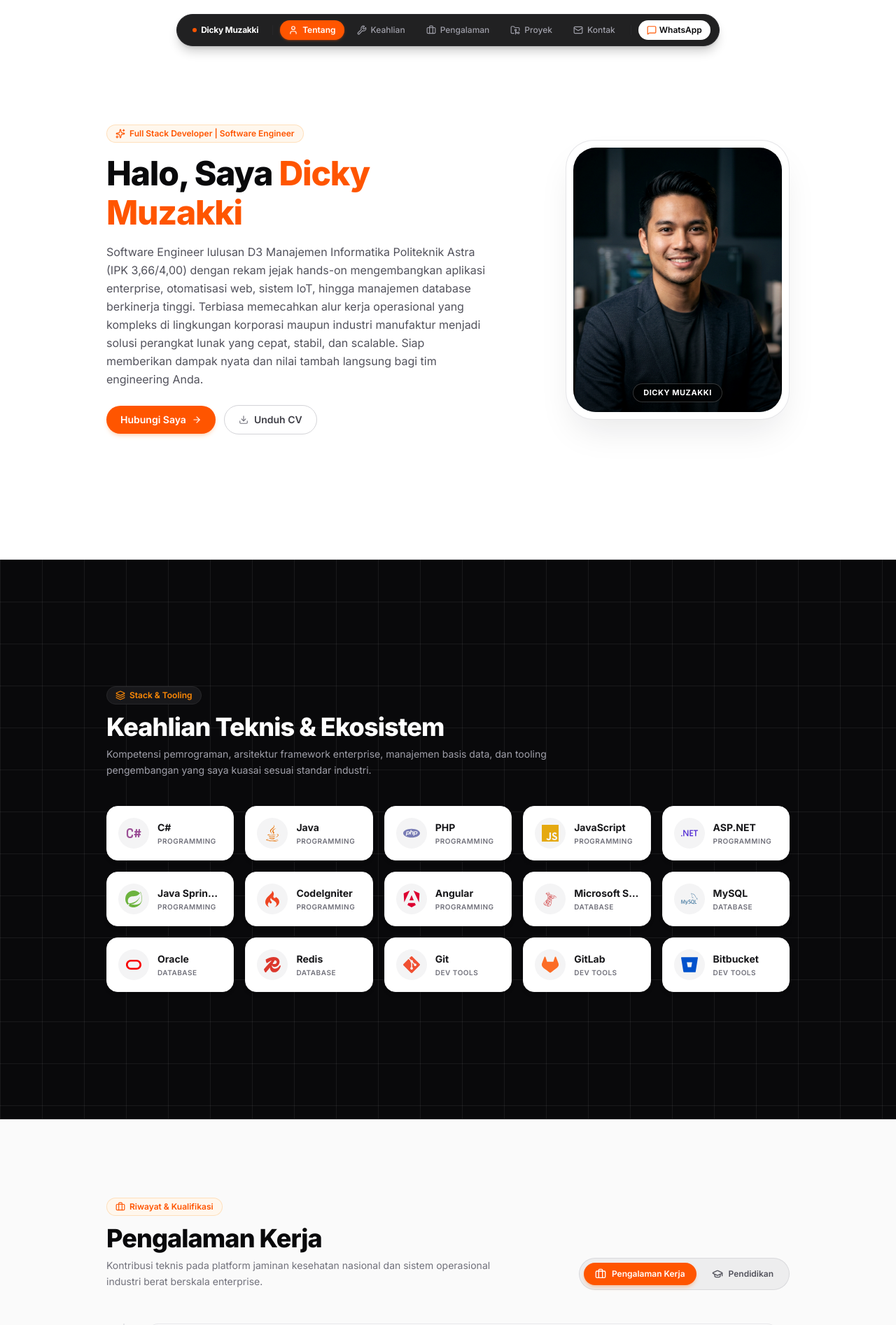
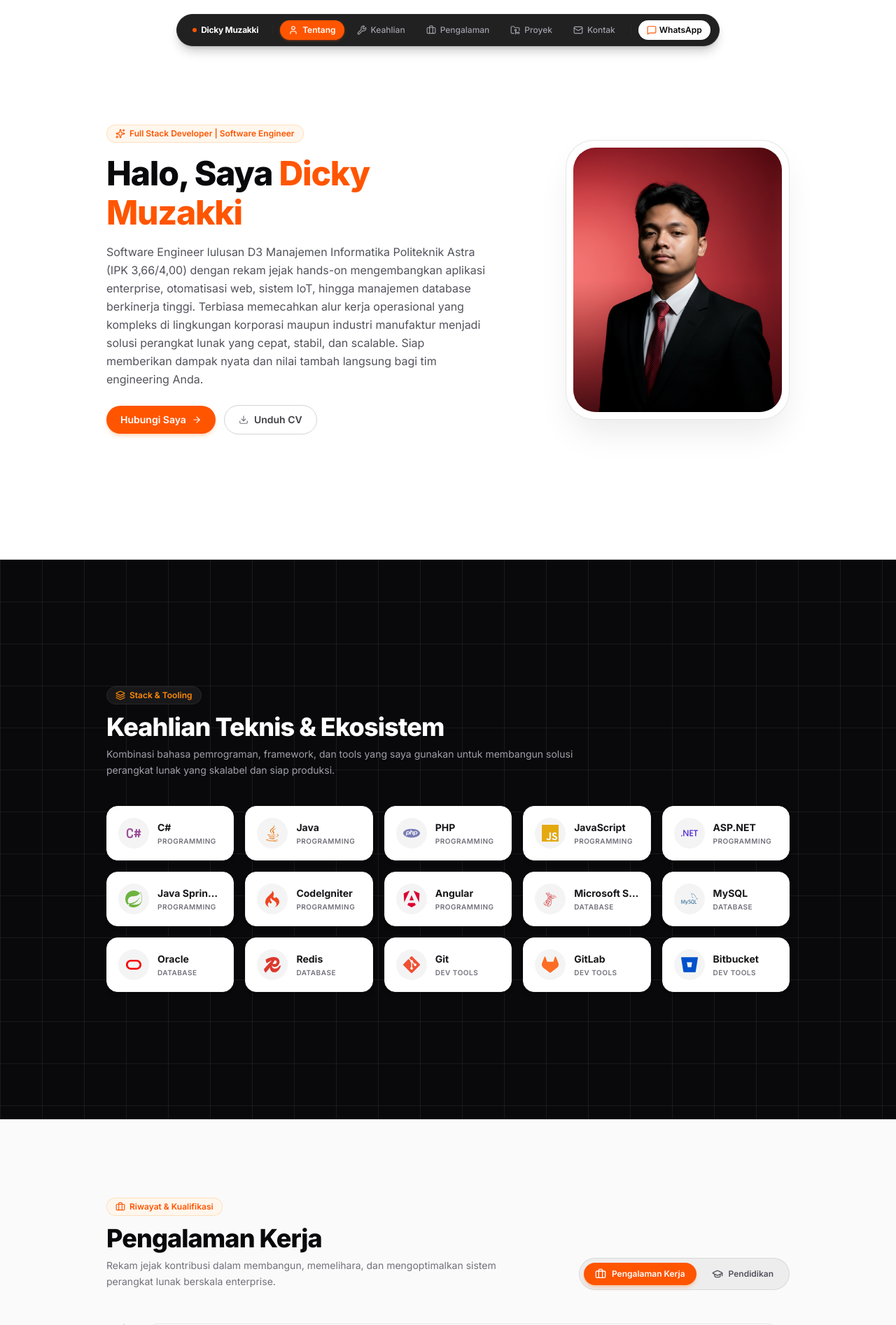
Before and after one commit to SeekorApel/Portofolio-Dicky, a Next.js app: page / in a window 1280 px wide. Shown: the top 1894 px of the page at 70% size. Built offline with nearby package versions, Linux system fonts and the light colour scheme.

Commit message:
change text

```diff
--- a/components/Experience.tsx
+++ b/components/Experience.tsx
@@ -49,8 +49,8 @@ export default function Experience() {
             </h2>
             <p className="text-xs sm:text-sm text-zinc-500 mt-2 max-w-xl leading-relaxed font-normal">
               {activeTab === "experience"
-                ? "Kontribusi teknis pada platform jaminan kesehatan nasional dan sistem operasional industri berat berskala enterprise."
-                : "Latar belakang pendidikan formal dalam rekayasa perangkat lunak serta sertifikasi profesional industri."}
+                ? "Rekam jejak kontribusi dalam membangun, memelihara, dan mengoptimalkan sistem perangkat lunak berskala enterprise."
+                : "Fondasi akademis di bidang informatika yang diperkuat dengan sertifikasi teknis berstandar global."}
             </p>
           </div>
 
@@ -58,8 +58,7 @@ export default function Experience() {
           <div className="flex items-center justify-center gap-1 sm:gap-1.5 p-1 sm:p-1.5 bg-zinc-200/60 rounded-full border border-zinc-300/80 self-center md:self-end mx-auto md:mx-0 w-fit">
             <button
               onClick={() => setActiveTab("experience")}
-              className={`flex items-center gap-1.5 sm:gap-2 px-3.5 sm:px-4 py-2 rounded-full text-xs font-semibold transition-all ${
-                activeTab === "experience"
+              className={`flex items-center gap-1.5 sm:gap-2 px-3.5 sm:px-4 py-2 rounded-full text-xs font-semibold transition-all ${activeTab === "experience"
                 ? "bg-[#ff5500] text-white shadow-md shadow-orange-500/25"
                 : "text-zinc-600 hover:text-zinc-950 hover:bg-zinc-200/60"
                 }`}
@@ -70,8 +69,7 @@ export default function Experience() {
 
             <button
               onClick={() => setActiveTab("education")}
-              className={`flex items-center gap-1.5 sm:gap-2 px-3.5 sm:px-4 py-2 rounded-full text-xs font-semibold transition-all ${
-                activeTab === "education"
+              className={`flex items-center gap-1.5 sm:gap-2 px-3.5 sm:px-4 py-2 rounded-full text-xs font-semibold transition-all ${activeTab === "education"
                 ? "bg-[#ff5500] text-white shadow-md shadow-orange-500/25"
                 : "text-zinc-600 hover:text-zinc-950 hover:bg-zinc-200/60"
                 }`}
@@ -84,8 +82,7 @@ export default function Experience() {
 
         {/* Dynamic Container: Lepas alami jika <= 3, scroll effect hanya jika lebih dari 3 */}
         <div
-          className={`py-2 pr-2 sm:pr-4 ${
-            isScrollable
+          className={`py-2 pr-2 sm:pr-4 ${isScrollable
             ? "max-h-[600px] overflow-y-auto scroll-smooth"
             : "overflow-visible"
             }`}
@@ -228,8 +225,7 @@ export default function Experience() {
                           className="p-5 rounded-2xl bg-white border border-zinc-200/90 hover:border-orange-300 hover:shadow-md transition-all duration-200 shadow-xs flex items-start gap-4"
                         >
                           <div
-                            className={`w-12 h-12 rounded-2xl flex items-center justify-center shrink-0 border ${
-                              isMikrotik
+                            className={`w-12 h-12 rounded-2xl flex items-center justify-center shrink-0 border ${isMikrotik
                               ? "bg-zinc-950 text-white border-zinc-800"
                               : isAzure
                                 ? "bg-[#0078D4]/10 text-[#0078D4] border-[#0078D4]/20"
--- a/components/Hero.tsx
+++ b/components/Hero.tsx
@@ -74,16 +74,11 @@ export default function Hero() {
             <div className="group relative w-64 sm:w-72 md:w-80 aspect-[4/5] rounded-[2.5rem] p-2.5 bg-white border border-zinc-200/90 shadow-2xl shadow-zinc-900/10 transition-all duration-300 hover:shadow-orange-500/10 hover:border-orange-200">
               <div className="relative w-full h-full rounded-[2rem] overflow-hidden bg-zinc-100">
                 <img
-                  src="/profile.jpg"
+                  src="/profile.png"
                   alt={personal.name}
                   className="w-full h-full object-cover object-top contrast-[1.05] transition duration-500 transform group-hover:scale-105"
                 />
                 <div className="absolute inset-0 bg-gradient-to-t from-black/50 via-transparent to-transparent pointer-events-none" />
-                <div className="absolute bottom-3.5 left-3.5 right-3.5 text-center pointer-events-none">
-                  <span className="inline-block px-3.5 py-1 text-[11px] font-bold tracking-wider uppercase text-white bg-black/60 rounded-full backdrop-blur-md border border-white/20">
-                    Dicky Muzakki
-                  </span>
-                </div>
               </div>
             </div>
           </motion.div>
--- a/components/Projects.tsx
+++ b/components/Projects.tsx
@@ -159,13 +159,13 @@ export default function Projects() {
         <div className="mb-8 max-w-xl">
           <div className="inline-flex items-center gap-1.5 px-3 py-1 rounded-full text-xs font-semibold bg-orange-50 text-[#ff5500] border border-orange-200/70 mb-3">
             <FolderGit2 className="w-3.5 h-3.5" />
-            Karya & Proyek Nyata
+            Portofolio
           </div>
           <h2 className="text-3xl sm:text-4xl font-extrabold tracking-tight text-zinc-950">
-            Featured Projects
+            Proyek Unggulan
           </h2>
           <p className="text-xs sm:text-sm text-zinc-500 mt-2 leading-relaxed font-normal">
-            Solusi aplikasi enterprise skala nasional di BPJS Kesehatan serta sistem otomasi manufaktur & bimbingan akademik.
+            Implementasi nyata dalam merancang dan mengembangkan solusi perangkat lunak sesuai kebutuhan operasional.
           </p>
         </div>
 
@@ -176,9 +176,8 @@ export default function Projects() {
             onClick={() => scroll("left")}
             disabled={!canScrollLeft}
             aria-label="Geser proyek ke kiri"
-            className={`hidden md:flex absolute -left-4 lg:-left-6 top-1/2 -translate-y-1/2 z-30 w-11 h-11 rounded-full border border-zinc-200/90 bg-white/85 text-zinc-800 hover:text-white hover:bg-[#ff5500] hover:border-[#ff5500] shadow-xl shadow-zinc-950/10 items-center justify-center transition-all duration-300 active:scale-90 cursor-pointer backdrop-blur-md opacity-0 group-hover/carousel:opacity-100 ${
-              !canScrollLeft ? "pointer-events-none !opacity-0" : ""
-            }`}
+            className={`hidden md:flex absolute -left-4 lg:-left-6 top-1/2 -translate-y-1/2 z-30 w-11 h-11 rounded-full border border-zinc-200/90 bg-white/85 text-zinc-800 hover:text-white hover:bg-[#ff5500] hover:border-[#ff5500] shadow-xl shadow-zinc-950/10 items-center justify-center transition-all duration-300 active:scale-90 cursor-pointer backdrop-blur-md opacity-0 group-hover/carousel:opacity-100 ${!canScrollLeft ? "pointer-events-none !opacity-0" : ""
+              }`}
           >
             <ChevronLeft className="w-6 h-6 stroke-[2.2]" />
           </button>
@@ -188,9 +187,8 @@ export default function Projects() {
             onClick={() => scroll("right")}
             disabled={!canScrollRight}
             aria-label="Geser proyek ke kanan"
-            className={`hidden md:flex absolute -right-4 lg:-right-6 top-1/2 -translate-y-1/2 z-30 w-11 h-11 rounded-full border border-zinc-200/90 bg-white/85 text-zinc-800 hover:text-white hover:bg-[#ff5500] hover:border-[#ff5500] shadow-xl shadow-zinc-950/10 items-center justify-center transition-all duration-300 active:scale-90 cursor-pointer backdrop-blur-md opacity-0 group-hover/carousel:opacity-100 ${
-              !canScrollRight ? "pointer-events-none !opacity-0" : ""
-            }`}
+            className={`hidden md:flex absolute -right-4 lg:-right-6 top-1/2 -translate-y-1/2 z-30 w-11 h-11 rounded-full border border-zinc-200/90 bg-white/85 text-zinc-800 hover:text-white hover:bg-[#ff5500] hover:border-[#ff5500] shadow-xl shadow-zinc-950/10 items-center justify-center transition-all duration-300 active:scale-90 cursor-pointer backdrop-blur-md opacity-0 group-hover/carousel:opacity-100 ${!canScrollRight ? "pointer-events-none !opacity-0" : ""
+              }`}
           >
             <ChevronRight className="w-6 h-6 stroke-[2.2]" />
           </button>
--- a/components/Skills.tsx
+++ b/components/Skills.tsx
@@ -84,7 +84,7 @@ export default function Skills() {
             Keahlian Teknis & Ekosistem
           </h2>
           <p className="text-xs sm:text-sm text-zinc-400 mt-2 leading-relaxed">
-            Kompetensi pemrograman, arsitektur framework enterprise, manajemen basis data, dan tooling pengembangan yang saya kuasai sesuai standar industri.
+            Kombinasi bahasa pemrograman, framework, dan tools yang saya gunakan untuk membangun solusi perangkat lunak yang skalabel dan siap produksi.
           </p>
         </div>
 
```
Also changed, not shown: components/Contact.tsx (+10 -10 lines), public/profile.jpg (deleted), public/profile.png (added). Lines whose indentation alone changed are shown as unchanged.
